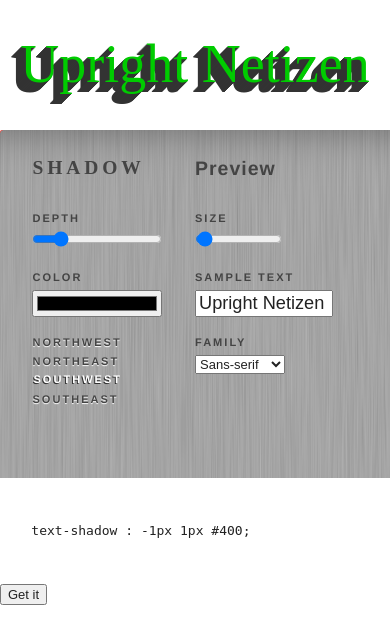
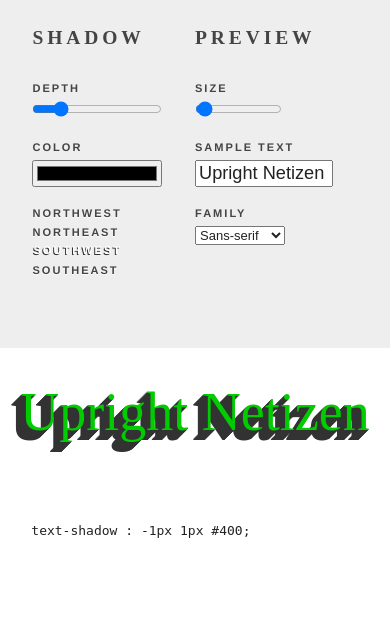
Before and after one commit to upright-netizen/uprightnetizen.com, a PHP site: page /the-shadow/index.html in a window 390 px wide. Shown: the top 644 px of the page. Run offline with PHP 8.4, Linux system fonts and the light colour scheme; some libraries are stand-ins or nearby versions.

Commit message:
Removed the brushed metal and made it more responsive.

```diff
--- a/the-shadow/css/style.css
+++ b/the-shadow/css/style.css
@@ -266,10 +266,6 @@ label {
          -8px 8px #333,
          -9px 9px #333,
          -10px 10px #333;
-
-  -webkit-box-shadow: 0px 5px 5px rgba(225, 225, 225, 0.8);
-  -moz-box-shadow: 0px 5px 5px rgba(225, 225, 225, 0.8);
-  box-shadow: 0px 5px 5px rgba(225, 225, 225, 0.8);
 }
 
 .controls {
@@ -280,8 +276,7 @@ label {
   letter-spacing: 1px;
   margin: 0 auto;
   padding: 0px 8.3333333333333% 4em 8.3333333333333%;
-  background: url('../images/brushed.png');
-  background-repeat: repeat-x repeat-y;
+  background: #eee;
 }
 
 .controls .title {
@@ -314,15 +309,21 @@ input:checked + label{
 
 .font-text { max-width: 15em }
 
+@media screen and (min-width: 720px) {
+  .controls {
+    position: absolute;
+    right: 0;
+    top: 0;
+    width: 300px;
+    padding: 2em 0 2em 2em;
+  }
 
+  .options {
+    float: none;
+  }
 
-
-
-
-
-
-
-
+  .preview, .delivery { margin-right: 300px }
+}
 
 /* ==|== non-semantic helper classes ========================================
    Please define your styles before this section.
--- a/the-shadow/index.html
+++ b/the-shadow/index.html
@@ -23,9 +23,6 @@
 
 <body>
   <article id="home">
-
-  	<section id="preview" class="preview">Upright Netizen</section>
-
   	<section id="controls" class="controls">
     	<section id="shadow_options" class="options">
         <form action="#">
@@ -59,7 +56,7 @@
 
       <section id="preview_options" class="options">
         <form action="#">
-          <h1>Preview</h1>
+          <h1 class="title">Preview</h1>
 
           <div class="font size control">
             <label for="fontsize">Size</label>
@@ -84,14 +81,15 @@
       <div class="clearfix"></div>
     </section>
 
+    <section id="preview" class="preview">Upright Netizen</section>
 
-    <section id="delivery">
+    <section id="delivery" class="delivery">
       <pre><code id="output">
 
     text-shadow : -1px 1px #400;
 
       </code></pre>
-      <button type="button">Get it</button>
+      <!-- <button type="button">Get it</button> -->
     </section><!-- /output -->
   </article><!-- /home -->
 
```
